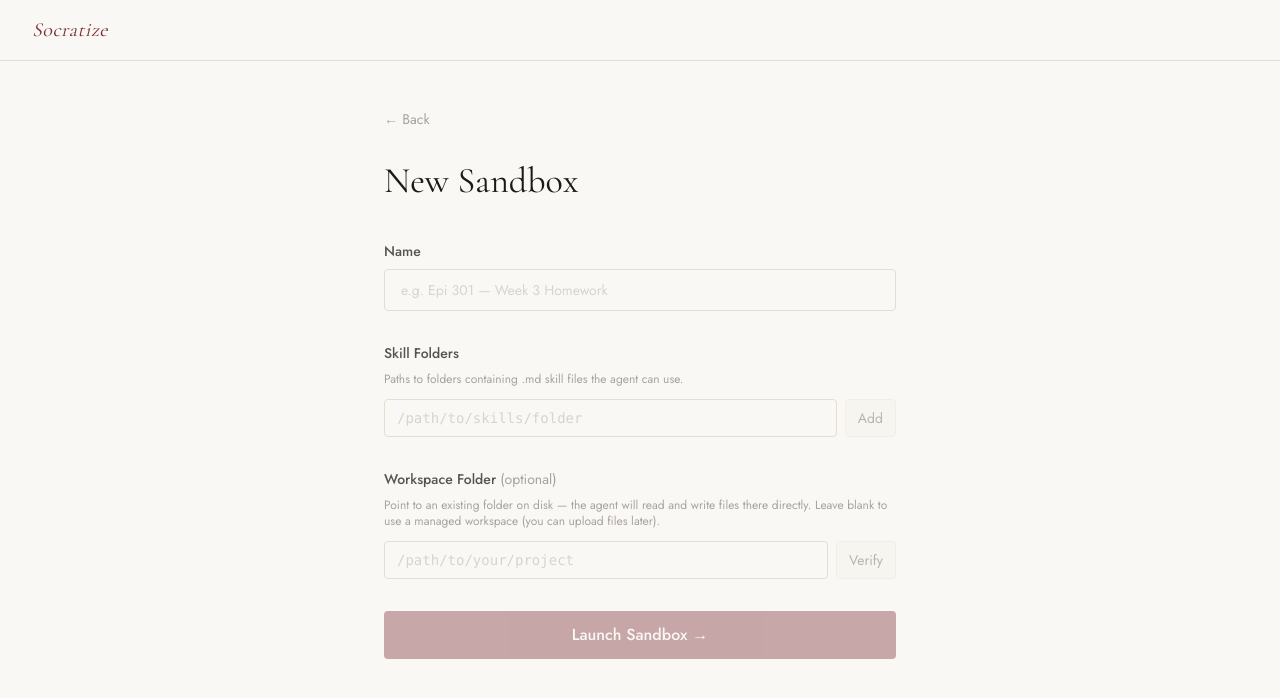
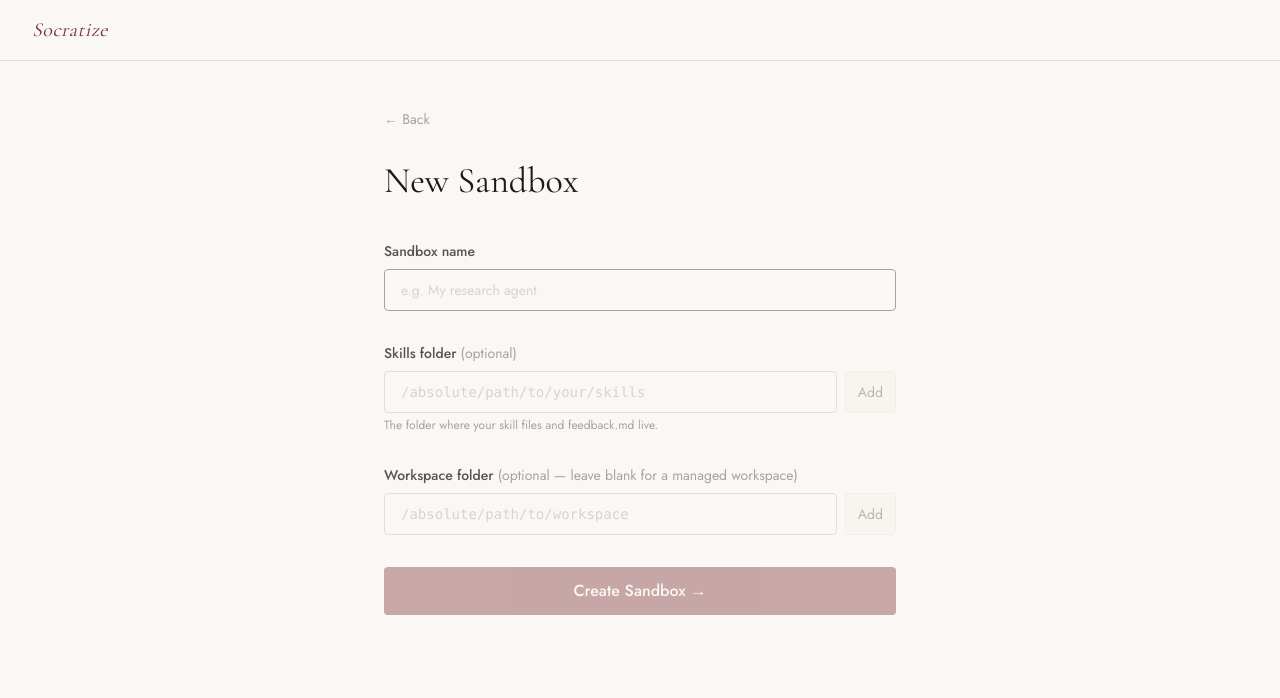
Before and after one commit to chaipattira/socratize, a Next.js app: page /sandbox/new in a window 1280 px wide. Shown: the top 698 px of the page. Built offline with nearby package versions, Linux system fonts and the light colour scheme.

Commit message:
feat: update sandbox creation UI to single skills folder input

```diff
--- a/src/app/sandbox/client.tsx
+++ b/src/app/sandbox/client.tsx
@@ -6,7 +6,7 @@ import Link from 'next/link'
 interface SandboxSummary {
   id: string
   name: string
-  skillFolderPaths: string
+  skillFolderPath: string
   createdAt: string
   updatedAt: string
 }
@@ -60,9 +60,9 @@ export function SandboxDashboardClient({ initialSandboxes }: SandboxDashboardCli
         ) : (
           <div className="divide-y divide-sepia">
             {sandboxes.map(s => {
-              let skillPaths: string[] = []
-              try { skillPaths = JSON.parse(s.skillFolderPaths || '[]') } catch { /* malformed — treat as empty */ }
-              const skillCount = skillPaths.length
+              const folderName = s.skillFolderPath
+                ? s.skillFolderPath.split('/').pop() ?? s.skillFolderPath
+                : null
               return (
                 <div
                   key={s.id}
@@ -74,7 +74,7 @@ export function SandboxDashboardClient({ initialSandboxes }: SandboxDashboardCli
                   >
                     <div className="font-display text-lg font-normal text-stone-900 group-hover:text-wine transition">{s.name}</div>
                     <div className="text-xs text-stone-400 mt-0.5">
-                      {skillCount} skill folder{skillCount !== 1 ? 's' : ''} · Updated {new Date(s.updatedAt).toLocaleDateString()}
+                      {folderName ? `${folderName} · ` : ''}Updated {new Date(s.updatedAt).toLocaleDateString()}
                     </div>
                   </button>
                   <button
--- a/src/app/sandbox/new/client.tsx
+++ b/src/app/sandbox/new/client.tsx
@@ -1,13 +1,6 @@
 'use client'
 import { useState } from 'react'
 import { useRouter } from 'next/navigation'
-
-interface SkillFolder {
-  id: string
-  title: string
-  path: string
-  mdFiles: string[]
-}
 
 export function NewSandboxClient() {
   const router = useRouter()
@@ -15,12 +8,12 @@ export function NewSandboxClient() {
   const [isCreating, setIsCreating] = useState(false)
   const [error, setError] = useState<string | null>(null)
 
-  // Skill folders
-  const [customPath, setCustomPath] = useState('')
-  const [addedFolders, setAddedFolders] = useState<SkillFolder[]>([])
-  const [selectedPaths, setSelectedPaths] = useState<string[]>([])
-  const [customPathError, setCustomPathError] = useState<string | null>(null)
-  const [isCheckingPath, setIsCheckingPath] = useState(false)
+  // Single skill folder
+  const [skillFolderPath, setSkillFolderPath] = useState('')
+  const [skillFolderVerified, setSkillFolderVerified] = useState(false)
+  const [skillFolderError, setSkillFolderError] = useState<string | null>(null)
+  const [skillFolderFiles, setSkillFolderFiles] = useState<string[]>([])
+  const [isCheckingSkillFolder, setIsCheckingSkillFolder] = useState(false)
 
   // Workspace folder (optional)
   const [workspacePath, setWorkspacePath] = useState('')
@@ -28,44 +21,35 @@ export function NewSandboxClient() {
   const [isCheckingWorkspace, setIsCheckingWorkspace] = useState(false)
   const [workspaceVerified, setWorkspaceVerified] = useState(false)
 
-  const toggleFolder = (path: string) => {
-    setSelectedPaths(prev =>
-      prev.includes(path) ? prev.filter(p => p !== path) : [...prev, path]
-    )
+  const handleSkillFolderPathChange = (value: string) => {
+    setSkillFolderPath(value)
+    setSkillFolderError(null)
+    setSkillFolderVerified(false)
+    setSkillFolderFiles([])
   }
 
-  const handleAddCustomPath = async () => {
-    const trimmed = customPath.trim()
+  const handleAddSkillFolder = async () => {
+    const trimmed = skillFolderPath.trim()
     if (!trimmed) return
-    if (addedFolders.some(f => f.path === trimmed)) {
-      setCustomPathError('This folder is already in the list')
-      return
-    }
-
-    setIsCheckingPath(true)
-    setCustomPathError(null)
+    setIsCheckingSkillFolder(true)
+    setSkillFolderError(null)
+    setSkillFolderVerified(false)
+    setSkillFolderFiles([])
 
     try {
       const res = await fetch(`/api/skill-folders/files?path=${encodeURIComponent(trimmed)}&mdOnly=true`)
       if (!res.ok) {
         const err = await res.json()
-        setCustomPathError(err.error ?? 'Directory not found')
+        setSkillFolderError(err.error ?? 'Directory not found')
         return
       }
       const { files } = await res.json() as { files: { name: string }[] }
-      const newFolder: SkillFolder = {
-        id: `added-${Date.now()}`,
-        title: trimmed.split('/').pop() ?? trimmed,
-        path: trimmed,
-        mdFiles: files.map(f => f.name),
-      }
-      setAddedFolders(prev => [...prev, newFolder])
-      setSelectedPaths(prev => [...prev, trimmed])
-      setCustomPath('')
+      setSkillFolderFiles(files.map(f => f.name))
+      setSkillFolderVerified(true)
     } catch {
-      setCustomPathError('Failed to check directory')
+      setSkillFolderError('Failed to check directory')
     } finally {
-      setIsCheckingPath(false)
+      setIsCheckingSkillFolder(false)
     }
   }
 
@@ -85,44 +69,43 @@ export function NewSandboxClient() {
       }
       setWorkspaceVerified(true)
     } catch {
-      setWorkspacePathError('Failed to verify directory')
+      setWorkspacePathError('Failed to check directory')
     } finally {
       setIsCheckingWorkspace(false)
     }
   }
 
-  const handleLaunch = async () => {
-    if (!name.trim()) { setError('Name is required'); return }
+  const handleCreate = async (e: React.FormEvent) => {
+    e.preventDefault()
+    if (!name.trim()) return
     setIsCreating(true)
     setError(null)
 
-    const body: Record<string, unknown> = {
-      name: name.trim(),
-      skillFolderPaths: selectedPaths,
+    try {
+      const res = await fetch('/api/sandboxes', {
+        method: 'POST',
+        headers: { 'Content-Type': 'application/json' },
+        body: JSON.stringify({
+          name: name.trim(),
+          skillFolderPath: skillFolderPath.trim(),
+          workspaceFolderPath: workspacePath.trim() || undefined,
+        }),
+      })
+      if (!res.ok) {
+        const body = await res.json()
+        setError(body.error ?? 'Failed to create sandbox')
+        return
+      }
+      const sandbox = await res.json()
+      router.push(`/sandbox/${sandbox.id}`)
+    } catch {
+      setError('Failed to create sandbox')
+    } finally {
+      setIsCreating(false)
     }
-    const trimmedWorkspace = workspacePath.trim()
-    if (trimmedWorkspace) {
-      body.workspaceFolderPath = trimmedWorkspace
-    }
-
-    const createRes = await fetch('/api/sandboxes', {
-      method: 'POST',
-      headers: { 'Content-Type': 'application/json' },
-      body: JSON.stringify(body),
-    })
-
-    if (!createRes.ok) {
-      const err = await createRes.json()
-      setError(err.error ?? 'Failed to create sandbox')
-      setIsCreating(false)
-      return
-    }
-
-    const sandbox = await createRes.json()
-    router.push(`/sandbox/${sandbox.id}`)
   }
 
-  const inputClass = 'w-full bg-parchment border border-sepia rounded px-4 py-2.5 text-sm text-stone-900 placeholder-stone-300 focus:outline-none focus:border-stone-400 transition'
+  const inputClass = 'flex-1 bg-parchment border rounded px-4 py-2.5 text-sm text-stone-900 placeholder-stone-300 focus:outline-none transition font-mono'
 
   return (
     <div className="min-h-screen bg-parchment">
@@ -140,142 +123,102 @@ export function NewSandboxClient() {
 
         <h1 className="font-display text-4xl font-normal text-stone-900 mb-10">New Sandbox</h1>
 
-        <div className="space-y-8">
-          {/* Name */}
+        <form onSubmit={handleCreate} className="space-y-8">
           <div>
-            <label className="block text-sm font-medium text-stone-600 mb-2">Name</label>
+            <label className="block text-sm font-medium text-stone-600 mb-2">Sandbox name</label>
             <input
-              type="text"
+              autoFocus
               value={name}
               onChange={e => setName(e.target.value)}
-              placeholder="e.g. Epi 301 — Week 3 Homework"
-              className={inputClass}
+              placeholder="e.g. My research agent"
+              className="w-full bg-parchment border border-sepia rounded px-4 py-2.5 text-sm text-stone-900 placeholder-stone-300 focus:outline-none focus:border-stone-400 transition"
             />
           </div>
 
-          {/* Skill folders */}
           <div>
-            <label className="block text-sm font-medium text-stone-600 mb-2">Skill Folders</label>
-            <p className="text-xs text-stone-400 mb-3">
-              Paths to folders containing .md skill files the agent can use.
-            </p>
-
-            {addedFolders.length > 0 && (
-              <div className="space-y-2 mb-3">
-                {addedFolders.map(folder => {
-                  const selected = selectedPaths.includes(folder.path)
-                  return (
-                    <div key={folder.id}>
-                      <button
-                        onClick={() => toggleFolder(folder.path)}
-                        className={`w-full text-left px-4 py-3 rounded border transition ${
-                          selected
-                            ? 'border-wine/40 bg-wine/5 text-wine'
-                            : 'border-sepia bg-parchment text-stone-500 hover:border-stone-400'
-                        }`}
-                      >
-                        <div className="flex items-center gap-3">
-                          <span className={`text-sm ${selected ? 'text-wine' : 'text-stone-300'}`}>{selected ? '✓' : '○'}</span>
-                          <div className="min-w-0 flex-1">
-                            <div className="text-sm font-medium">{folder.title}</div>
-                            <div className="text-xs text-stone-400 font-mono mt-0.5 truncate">{folder.path}</div>
-                          </div>
-                        </div>
-                      </button>
-                      {selected && folder.mdFiles.length > 0 && (
-                        <div className="ml-4 mt-1 pl-3 border-l border-sepia space-y-0.5">
-                          {folder.mdFiles.map(f => (
-                            <div key={f} className="text-xs text-stone-400 font-mono py-0.5">{f}</div>
-                          ))}
-                        </div>
-                      )}
-                      {selected && folder.mdFiles.length === 0 && (
-                        <div className="ml-4 mt-1 pl-3 border-l border-sepia">
-                          <div className="text-xs text-stone-400 italic py-0.5">No .md files found</div>
-                        </div>
-                      )}
-                    </div>
-                  )
-                })}
-              </div>
-            )}
-
+            <label className="block text-sm font-medium text-stone-600 mb-2">
+              Skills folder <span className="text-stone-400 font-normal">(optional)</span>
+            </label>
             <div className="flex gap-2">
               <input
-                type="text"
-                value={customPath}
-                onChange={e => { setCustomPath(e.target.value); setCustomPathError(null) }}
-                onKeyDown={e => { if (e.key === 'Enter') handleAddCustomPath() }}
-                placeholder="/path/to/skills/folder"
-                className="flex-1 bg-parchment border border-sepia rounded px-3 py-2 text-sm text-stone-900 placeholder-stone-300 focus:outline-none focus:border-stone-400 font-mono transition"
+                value={skillFolderPath}
+                onChange={e => handleSkillFolderPathChange(e.target.value)}
+                onKeyDown={e => { if (e.key === 'Enter') { e.preventDefault(); handleAddSkillFolder() } }}
+                placeholder="/absolute/path/to/your/skills"
+                className={`${inputClass} ${skillFolderVerified ? 'border-wine/40 focus:border-wine/60' : 'border-sepia focus:border-stone-400'}`}
               />
               <button
-                onClick={handleAddCustomPath}
-                disabled={!customPath.trim() || isCheckingPath}
-                className="px-3 py-2 bg-vellum hover:bg-linen disabled:opacity-40 text-stone-600 text-sm rounded transition border border-sepia"
+                type="button"
+                onClick={handleAddSkillFolder}
+                disabled={!skillFolderPath.trim() || isCheckingSkillFolder}
+                className="px-3 py-2 bg-vellum hover:bg-linen disabled:opacity-40 text-stone-600 text-sm rounded transition border border-sepia shrink-0"
               >
-                {isCheckingPath ? '...' : 'Add'}
+                {isCheckingSkillFolder ? '...' : 'Add'}
               </button>
             </div>
-            {customPathError && (
-              <p className="text-xs text-wine mt-1">{customPathError}</p>
+            <p className="text-xs text-stone-400 mt-1">The folder where your skill files and feedback.md live.</p>
+
+            {skillFolderError && <p className="text-xs text-wine mt-1">{skillFolderError}</p>}
+
+            {skillFolderVerified && (
+              <div className="mt-2 rounded border border-sepia overflow-hidden">
+                <div className="flex items-center justify-between px-3 py-1.5 border-b border-sepia bg-vellum">
+                  <span className="text-xs text-stone-500 font-medium">
+                    {skillFolderFiles.length === 0 ? 'Empty folder' : `${skillFolderFiles.length} .md file${skillFolderFiles.length !== 1 ? 's' : ''}`}
+                  </span>
+                  <span className="text-xs text-wine/60">✓ Found</span>
+                </div>
+                {skillFolderFiles.length > 0 && (
+                  <div className="max-h-32 overflow-y-auto py-1 bg-parchment">
+                    {skillFolderFiles.map(f => (
+                      <div key={f} className="px-3 py-1 text-xs text-stone-400 font-mono hover:text-stone-600 transition">{f}</div>
+                    ))}
+                  </div>
+                )}
+                {skillFolderFiles.length === 0 && (
+                  <div className="px-3 py-2 text-xs text-stone-400 italic bg-parchment">No .md files yet.</div>
+                )}
+              </div>
             )}
           </div>
 
-          {/* Workspace folder */}
           <div>
             <label className="block text-sm font-medium text-stone-600 mb-2">
-              Workspace Folder <span className="text-stone-400 font-normal">(optional)</span>
+              Workspace folder <span className="text-stone-400 font-normal">(optional — leave blank for a managed workspace)</span>
             </label>
-            <p className="text-xs text-stone-400 mb-3">
-              Point to an existing folder on disk — the agent will read and write files there directly.
-              Leave blank to use a managed workspace (you can upload files later).
-            </p>
             <div className="flex gap-2">
               <input
-                type="text"
                 value={workspacePath}
-                onChange={e => {
-                  setWorkspacePath(e.target.value)
-                  setWorkspacePathError(null)
-                  setWorkspaceVerified(false)
-                }}
-                onKeyDown={e => { if (e.key === 'Enter') handleVerifyWorkspace() }}
-                placeholder="/path/to/your/project"
-                className={`flex-1 bg-parchment border rounded px-3 py-2 text-sm text-stone-900 placeholder-stone-300 focus:outline-none font-mono transition ${
-                  workspaceVerified ? 'border-wine/40 focus:border-wine/60' : 'border-sepia focus:border-stone-400'
-                }`}
+                onChange={e => { setWorkspacePath(e.target.value); setWorkspaceVerified(false); setWorkspacePathError(null) }}
+                onKeyDown={e => { if (e.key === 'Enter') { e.preventDefault(); handleVerifyWorkspace() } }}
+                placeholder="/absolute/path/to/workspace"
+                className={`${inputClass} ${workspaceVerified ? 'border-wine/40 focus:border-wine/60' : 'border-sepia focus:border-stone-400'}`}
               />
               <button
+                type="button"
                 onClick={handleVerifyWorkspace}
                 disabled={!workspacePath.trim() || isCheckingWorkspace}
-                className="px-3 py-2 bg-vellum hover:bg-linen disabled:opacity-40 text-stone-600 text-sm rounded transition border border-sepia"
+                className="px-3 py-2 bg-vellum hover:bg-linen disabled:opacity-40 text-stone-600 text-sm rounded transition border border-sepia shrink-0"
               >
-                {isCheckingWorkspace ? '...' : 'Verify'}
+                {isCheckingWorkspace ? '...' : 'Add'}
               </button>
             </div>
-            {workspacePathError && (
-              <p className="text-xs text-wine mt-1">{workspacePathError}</p>
-            )}
-            {workspaceVerified && (
-              <p className="text-xs text-wine/60 mt-1">✓ Folder found</p>
-            )}
+            {workspacePathError && <p className="text-xs text-wine mt-1">{workspacePathError}</p>}
+            {workspaceVerified && <p className="text-xs text-wine/60 mt-1">✓ Found</p>}
           </div>
 
           {error && (
-            <div className="text-wine text-sm bg-wine/5 border border-wine/20 rounded px-4 py-2">
-              {error}
-            </div>
+            <div className="text-wine text-sm bg-wine/5 border border-wine/20 rounded px-4 py-2">{error}</div>
           )}
 
           <button
-            onClick={handleLaunch}
+            type="submit"
             disabled={isCreating || !name.trim()}
             className="w-full bg-wine hover:bg-wine-hover disabled:opacity-40 text-parchment font-medium py-3 rounded transition"
           >
-            {isCreating ? 'Creating...' : 'Launch Sandbox →'}
+            {isCreating ? 'Creating...' : 'Create Sandbox →'}
           </button>
-        </div>
+        </form>
       </main>
     </div>
   )
--- a/src/app/sandbox/page.tsx
+++ b/src/app/sandbox/page.tsx
@@ -7,7 +7,7 @@ export default async function SandboxPage() {
     select: {
       id: true,
       name: true,
-      skillFolderPaths: true,
+      skillFolderPath: true,
       createdAt: true,
       updatedAt: true,
     },
--- a/src/lib/kb-prompt.ts
+++ b/src/lib/kb-prompt.ts
@@ -71,8 +71,8 @@ Draw from these as needed:
 
 Ask **one question at a time**. Keep responses concise — you are interviewing, not lecturing.`
 
-export function buildKbSystemPrompt(mode: ExtractionMode): string {
-  const interview = mode === 'direct' ? DIRECT_INTERVIEW : GUIDED_INTERVIEW
+export function buildKbSystemPrompt(_mode?: ExtractionMode): string {
+  const interview = GUIDED_INTERVIEW
 
   return `You are Socratize, a knowledge extraction specialist working with a folder of markdown files.
 
```
Also changed, not shown: 1 other file (tests, documents, lock files or other folders).
